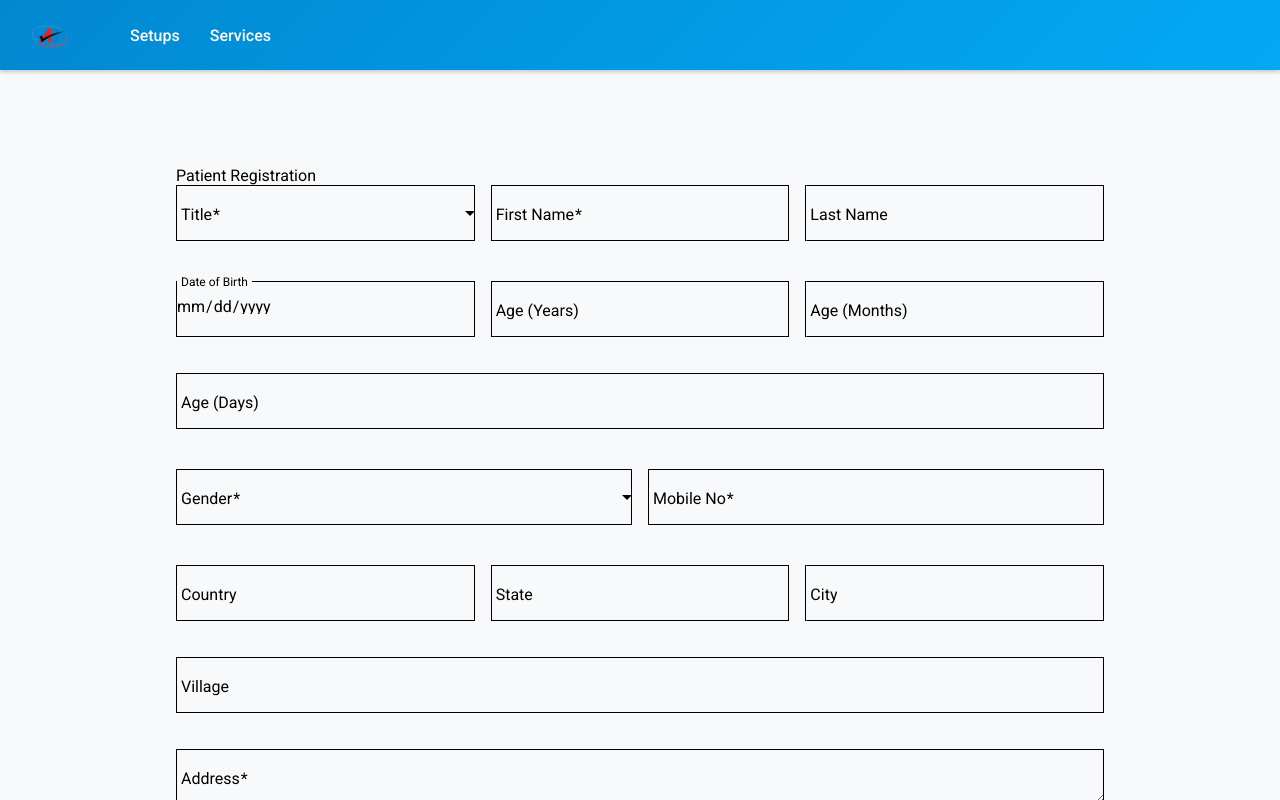
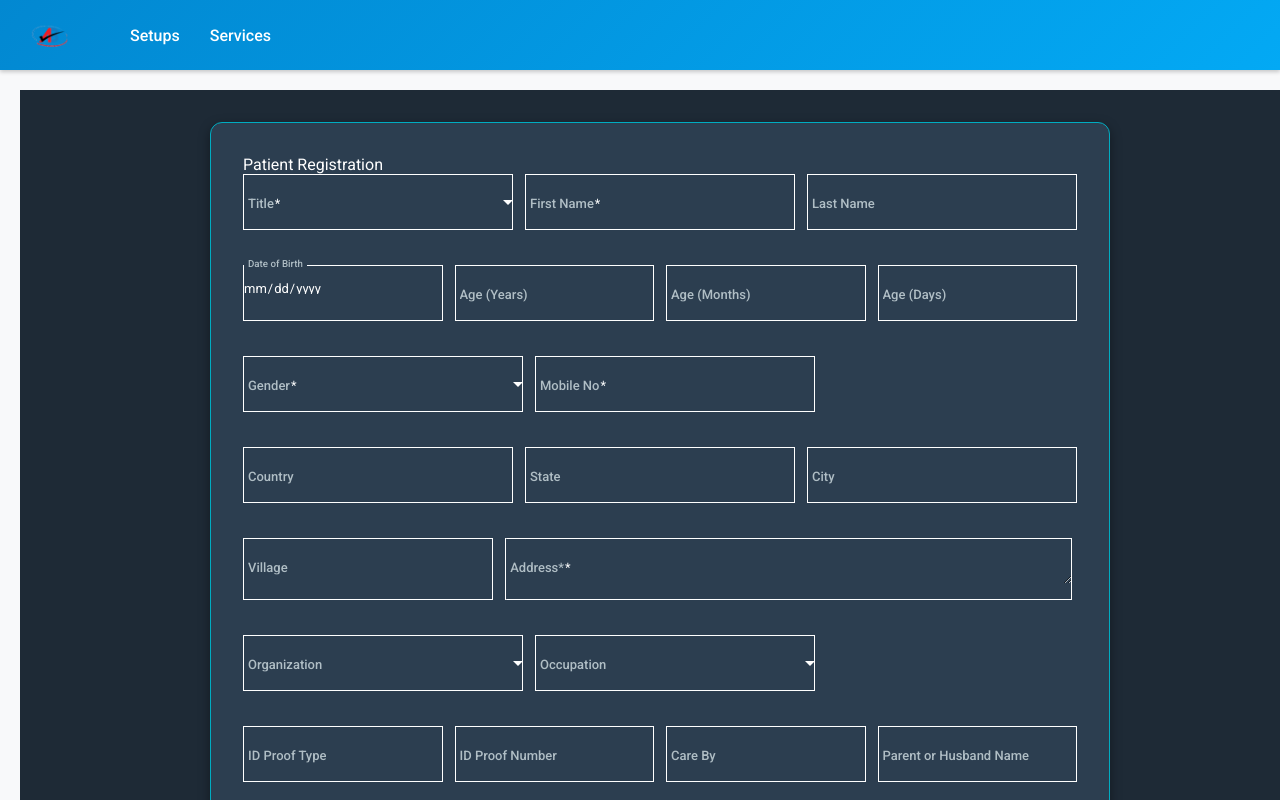
Before and after one commit to srinurongali/AtriHospatial, an Angular app: page /patient-registration in a window 1280 px wide. Built offline with nearby package versions, Linux system fonts and the light colour scheme.

Commit message:
Updated patient  registartion

```diff
--- a/src/app/components/patient-registration/patient-registration.component.css
+++ b/src/app/components/patient-registration/patient-registration.component.css
@@ -1,30 +1,154 @@
 .patient-registration-container {
-  max-width: 1000px;
-  margin: 20px auto;
-  padding: 20px;
+  background-color: #1e2a36;
+  min-height: 100vh;
+  width: 100vw;
+  display: flex;
+  justify-content: center;
+  align-items: flex-start;
+  padding: 32px;
+  box-sizing: border-box;
+  overflow-y: auto;
 }
 
 .registration-card {
-  padding: 20px;
+  background-color: #2c3e50;
+  color: #ffffff;
+  border-radius: 12px;
+  box-shadow: 0 4px 12px rgba(0, 0, 0, 0.4);
+  padding: 16px;
+  width: 100%;
+  max-width: 900px;
+  border: 1px solid #00acc1;
+}
+
+.section-title {
+  color: #e91e63;
+  margin-bottom: 16px;
+  font-size: 18px;
+  font-weight: bold;
 }
 
 .form-section {
   display: flex;
   flex-wrap: wrap;
-  gap: 16px;
-  margin-bottom: 20px;
+  gap: 12px;
+  margin-bottom: 16px;
 }
 
 .form-field {
+  flex: 1 1 180px;
+  min-width: 180px;
+  max-width: 280px;
+}
+
+/* Village + Address Custom Width */
+.form-field.village {
   flex: 1 1 30%;
-  min-width: 220px;
+  max-width: 30%;
+}
+.form-field.address {
+  flex: 1 1 68%;
+  max-width: 68%;
 }
 
 .full-width {
   flex: 1 1 100%;
 }
 
+/* Fix field alignment */
+mat-form-field {
+  width: 100%;
+  font-size: 13px;
+  box-sizing: border-box;
+  position: relative;
+}
+
+/* Remove border radius from all form fields */
+mat-form-field.mat-form-field {
+  background-color: #34495e;
+  border-radius: 0 !important;
+  padding-left: 8px;
+  transition: background-color 0.3s;
+}
+
+.mat-form-field-appearance-outline .mat-form-field-outline,
+.mat-form-field-outline-start,
+.mat-form-field-outline-end {
+  color: #b0bec5;
+  border-radius: 0 !important;
+  border-width: 1px;
+}
+
+/* Remove border radius on hover/focus glow */
+mat-form-field:hover .mat-form-field-outline,
+mat-form-field.mat-focused .mat-form-field-outline {
+  box-shadow: inset 0 0 6px 2px lightblue;
+  border-radius: 0 !important;
+  transition: box-shadow 0.3s ease;
+}
+
+input.mat-input-element,
+textarea.mat-input-element,
+.mat-select-trigger {
+  color: #ffffff;
+  font-size: 13px;
+  background-color: transparent;
+  border-radius: 0 !important;
+  padding: 8px 12px;
+  height: 40px;
+  line-height: 40px;
+  transition: background-color 0.3s ease, box-shadow 0.3s ease;
+}
+
+textarea.mat-input-element {
+  height: auto;
+  min-height: 60px;
+  line-height: normal;
+}
+
+.mat-select {
+  height: 40px;
+  line-height: 40px;
+  border-radius: 0 !important;
+  background-color: transparent;
+  display: flex;
+  align-items: center;
+  padding-left: 12px;
+}
+
+mat-label {
+  color: #b0bec5 !important;
+  font-weight: 500;
+  font-size: 13px;
+}
+
+mat-error {
+  color: #ff5252 !important;
+  font-size: 12px;
+}
+
+mat-checkbox {
+  color: #ffffff;
+  margin-right: 16px;
+  font-size: 14px;
+}
+
 .form-actions {
-  margin-top: 20px;
-  text-align: right;
+  display: flex;
+  justify-content: flex-end;
+  margin-top: 16px;
 }
+
+button[type="submit"] {
+  background-color: #0288d1;
+  color: white;
+  font-weight: bold;
+  padding: 6px 24px;
+  font-size: 14px;
+  border-radius: 0;
+  transition: background-color 0.3s ease;
+}
+
+button[type="submit"]:hover {
+  background-color: #0277bd;
+}
--- a/src/app/components/patient-registration/patient-registration.component.html
+++ b/src/app/components/patient-registration/patient-registration.component.html
@@ -12,7 +12,7 @@
           <mat-form-field appearance="outline" class="form-field">
             <mat-label>Title</mat-label>
             <mat-select name="title" ngModel required>
-              <mat-option *ngFor="let title of ['Mr', 'Mrs', 'Miss', 'Ms', 'Dr', 'Master', 'Baby']" [value]="title">{{ title }}</mat-option>
+              <mat-option *ngFor="let title of ['Mr', 'Mrs', 'Miss']" [value]="title">{{ title }}</mat-option>
             </mat-select>
             <mat-error *ngIf="patientForm.submitted && !patientForm.controls['title']?.valid">
               Title is required
@@ -79,7 +79,7 @@
           </mat-form-field>
         </div>
 
-        <!-- Address -->
+        <!-- Address Section -->
         <div class="form-section">
           <mat-form-field appearance="outline" class="form-field">
             <mat-label>Country</mat-label>
@@ -95,14 +95,17 @@
             <mat-label>City</mat-label>
             <input matInput name="city" ngModel />
           </mat-form-field>
+        </div>
 
-          <mat-form-field appearance="outline" class="form-field">
+        <!-- Village + Address with custom widths -->
+        <div class="form-section">
+          <mat-form-field appearance="outline" class="form-field village">
             <mat-label>Village</mat-label>
             <input matInput name="village" ngModel />
           </mat-form-field>
 
-          <mat-form-field appearance="outline" class="form-field full-width">
-            <mat-label>Address</mat-label>
+          <mat-form-field appearance="outline" class="form-field address">
+            <mat-label>Address*</mat-label>
             <textarea matInput name="address" ngModel required></textarea>
             <mat-error *ngIf="patientForm.submitted && !patientForm.controls['address']?.valid">
               Address is required
@@ -170,10 +173,7 @@
               <mat-option value="A-">A-</mat-option>
               <mat-option value="B+">B+</mat-option>
               <mat-option value="B-">B-</mat-option>
-              <mat-option value="AB+">AB+</mat-option>
-              <mat-option value="AB-">AB-</mat-option>
-              <mat-option value="O+">O+</mat-option>
-              <mat-option value="O-">O-</mat-option>
+
             </mat-select>
           </mat-form-field>
 
--- a/src/styles.css
+++ b/src/styles.css
@@ -36,3 +36,12 @@ body::before {
     pointer-events: none;
     z-index: -1;
 }
+::ng-deep .mat-form-field-appearance-outline .mat-form-field-outline {
+  color: #aaa;
+  border-color: #aaa;
+}
+
+::ng-deep .mat-form-field-appearance-outline.mat-focused .mat-form-field-outline-thick {
+  color: #007bff;
+  border-color: #007bff;
+}
```
Also changed, not shown: src/app/components/patient-registration/patient-registration.component.ts (line endings or trailing spaces).
